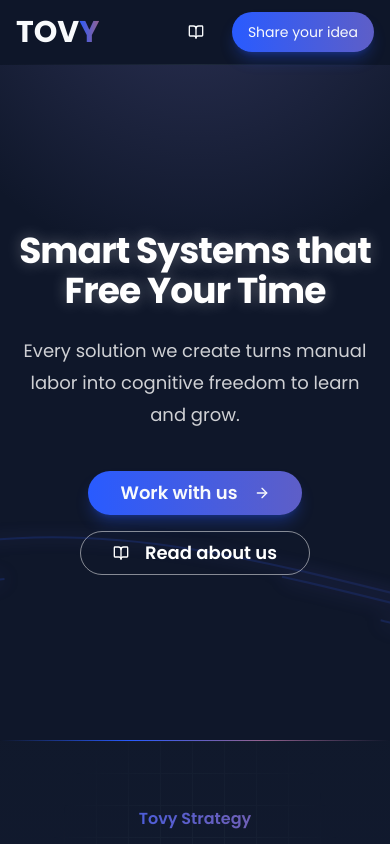
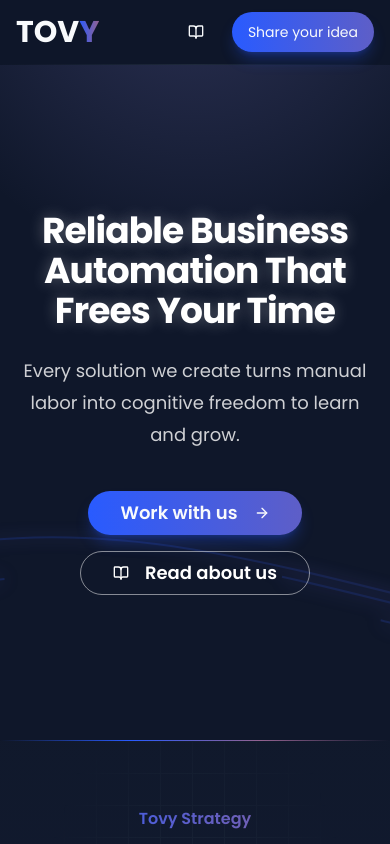
Before and after one commit to tovy-eu/tovy.eu-website, a Next.js app: page / in a window 390 px wide. Shown: the top 844 px of the page. Built offline with nearby package versions, Linux system fonts and the light colour scheme.

Commit message:
check the stay up to date container/card when viewed in mobile view. It

```diff
--- a/src/components/blog/subscription-form.tsx
+++ b/src/components/blog/subscription-form.tsx
@@ -7,7 +7,7 @@ import { Send } from "lucide-react";
 
 export function SubscriptionForm() {
   return (
-    <div className="rounded-lg p-[1px] bg-gradient-to-r from-primary to-[hsl(var(--accent-gradient-stop))]">
+    <div className="rounded-lg p-[1px] bg-gradient-to-r from-primary to-[hsl(var(--accent-gradient-stop))] mx-4 md:mx-0">
       <div className="p-8 rounded-lg bg-card/80 backdrop-blur-sm">
         <h3 className="text-2xl font-bold bg-gradient-to-r from-primary to-[hsl(var(--accent-gradient-stop))] bg-clip-text text-transparent">
           Stay up-to-date
--- a/src/components/landing/hero-section.tsx
+++ b/src/components/landing/hero-section.tsx
@@ -36,7 +36,7 @@ export function HeroSection() {
           className="text-4xl font-bold tracking-tight text-white sm:text-6xl md:text-7xl"
           style={{ textShadow: '0 0 15px rgba(255, 255, 255, 0.3)' }}
         >
-          Smart Systems that Free Your Time
+          Reliable Business Automation That Frees Your Time
         </h1>
         <p className="mt-6 text-lg leading-8 text-white/80 sm:text-xl">
         Every solution we create turns manual labor into cognitive freedom to learn and grow.
```
